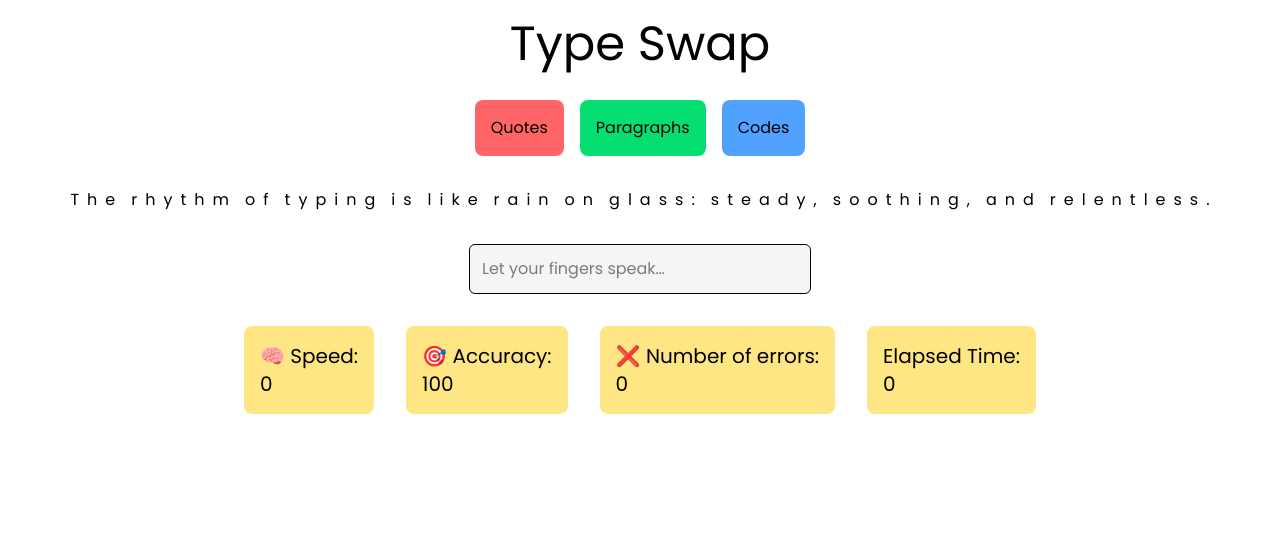
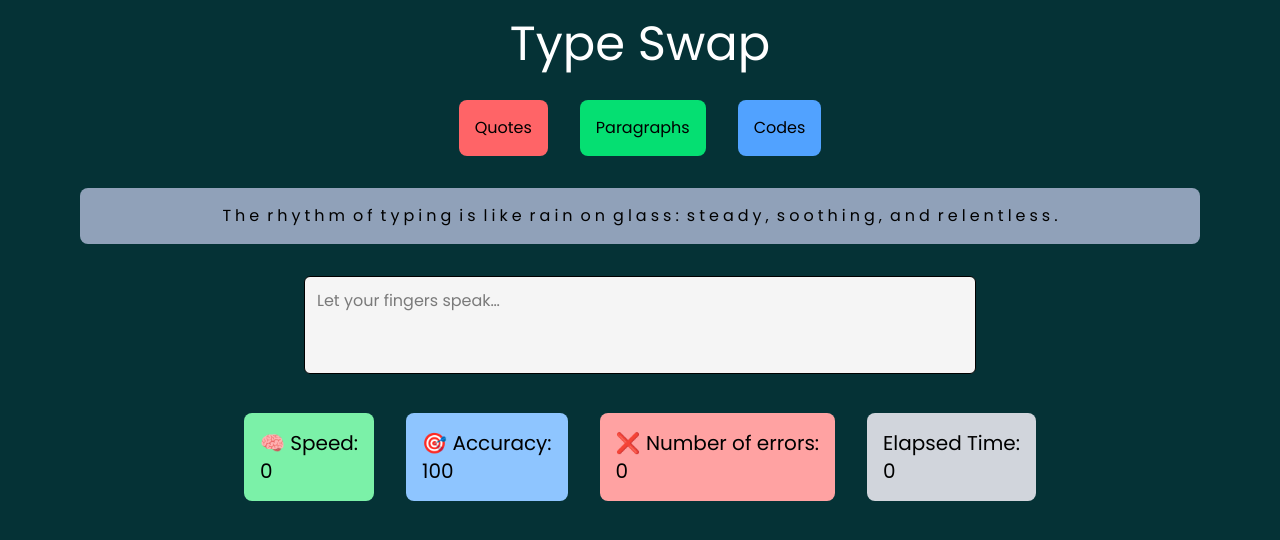
Before and after one commit to SivaKrishna6745/TypeSwap, a React (Vite) app: page / in a window 1280 px wide. Shown: the top 540 px of the page. Built offline with nearby package versions, Linux system fonts and the light colour scheme.

Commit message:
feat: Segregate common button classes into a const chore: Remove unused import style: Refine overall styling for improved UI experience

```diff
--- a/src/App.tsx
+++ b/src/App.tsx
@@ -31,7 +31,7 @@ function App() {
 
     return (
         <div className="mt-5 flex flex-col gap-8 justify-center items-center">
-            <h1 className="text-5xl">Type Swap</h1>
+            <h1 className="text-5xl text-white">Type Swap</h1>
             <ModeSwitcher selectedMode={'quotes'} onModeChange={handleModeChange} />
             <TextStream targetText={targetText} userInput={userInput} />
             <TypingInput value={userInput} onChange={setUserInput} />
--- a/src/components/MetricBox.tsx
+++ b/src/components/MetricBox.tsx
@@ -3,11 +3,19 @@ import React from 'react';
 type MetricBoxProps = {
     label: string;
     value: number;
+    color: 'red' | 'green' | 'blue' | 'gray';
 };
 
-const MetricBox = ({ label, value }: MetricBoxProps) => {
+const bgColorMap = {
+    red: 'bg-red-300',
+    green: 'bg-green-300',
+    blue: 'bg-blue-300',
+    gray: 'bg-gray-300',
+};
+
+const MetricBox = ({ label, value, color }: MetricBoxProps) => {
     return (
-        <div className="bg-amber-200 mx-4 p-4 rounded-lg text-xl">
+        <div className={`${bgColorMap[color]} mx-4 p-4 rounded-lg text-xl`}>
             <p>{label}</p>
             <p>{value}</p>
         </div>
--- a/src/components/MetricsPanel.tsx
+++ b/src/components/MetricsPanel.tsx
@@ -11,10 +11,10 @@ type MetricsPanelProps = {
 const MetricsPanel = ({ wpm, accuracy, errors, elapsedTime }: MetricsPanelProps) => {
     return (
         <div className="flex flex-wrap">
-            <MetricBox label={'🧠 Speed:'} value={wpm} />
-            <MetricBox label={'🎯 Accuracy:'} value={accuracy} />
-            <MetricBox label={'❌ Number of errors:'} value={errors} />
-            <MetricBox label={'Elapsed Time:'} value={elapsedTime} />
+            <MetricBox label={'🧠 Speed:'} value={wpm} color="green" />
+            <MetricBox label={'🎯 Accuracy:'} value={accuracy} color="blue" />
+            <MetricBox label={'❌ Number of errors:'} value={errors} color="red" />
+            <MetricBox label={'Elapsed Time:'} value={elapsedTime} color="gray" />
         </div>
     );
 };
--- a/src/components/ModeSwitcher.tsx
+++ b/src/components/ModeSwitcher.tsx
@@ -1,25 +1,33 @@
 import React from 'react';
-import typingData from '../data/typingData';
 
 type ModeSwitcherProps = {
     selectedMode: 'quotes' | 'paragraphs' | 'codes';
     onModeChange: (value: 'quotes' | 'paragraphs' | 'codes') => void;
 };
 
+const buttonClassNames =
+    'p-4 rounded-lg cursor-pointer hover:scale-110 hover:shadow-lg hover:text-white/90 transition-all duration-200';
+
 const ModeSwitcher = ({ selectedMode, onModeChange }: ModeSwitcherProps) => {
     return (
         <div className="flex flex-col gap-4">
-            <div className="flex justify-center items-center gap-4">
-                <button className="bg-red-400 p-4 rounded-lg cursor-pointer" onClick={() => onModeChange('quotes')}>
+            <div className="flex justify-center items-center gap-8">
+                <button
+                    className={`bg-red-400 hover:bg-red-600/80 ${buttonClassNames}`}
+                    onClick={() => onModeChange('quotes')}
+                >
                     Quotes
                 </button>
                 <button
-                    className="bg-green-400 p-4 rounded-lg cursor-pointer"
+                    className={`bg-green-400 hover:bg-green-600/80 ${buttonClassNames}`}
                     onClick={() => onModeChange('paragraphs')}
                 >
                     Paragraphs
                 </button>
-                <button className="bg-blue-400 p-4 rounded-lg cursor-pointer" onClick={() => onModeChange('codes')}>
+                <button
+                    className={`bg-blue-400 hover:bg-blue-600/80 ${buttonClassNames}`}
+                    onClick={() => onModeChange('codes')}
+                >
                     Codes
                 </button>
             </div>
--- a/src/components/TextStream.tsx
+++ b/src/components/TextStream.tsx
@@ -18,10 +18,10 @@ const TextStream = ({ targetText, userInput }: TextStreamProps) => {
     });
 
     return (
-        <div className="flex">
+        <div className="w-280 bg-slate-400 p-4 rounded-lg flex flex-wrap justify-center">
             {targetTextArray.map((letter, idx) => {
                 return (
-                    <span key={idx} className="mx-1 break-words">
+                    <span key={idx} className="mx-0.5 break-words">
                         {letter}
                     </span>
                 );
--- a/src/components/TypingInput.tsx
+++ b/src/components/TypingInput.tsx
@@ -7,10 +7,10 @@ type TypingInputProps = {
 
 const TypingInput = ({ value, onChange }: TypingInputProps) => {
     return (
-        <div>
-            <input
-                type="text"
-                className="w-full p-3 rounded-md border bg-neutral-100 focus:outline-none focus:ring"
+        <div className="w-2xl">
+            <textarea
+                rows={3}
+                className="w-full h-full p-3 rounded-md resize-none border bg-neutral-100 focus:outline-none focus:ring-blue-400"
                 value={value}
                 onChange={(e) => onChange(e.target.value)}
                 placeholder="Let your fingers speak…"
--- a/src/index.css
+++ b/src/index.css
@@ -2,4 +2,5 @@
 
 :root {
     font-family: 'Poppins', sans-serif;
+    background-color: #053236;
 }
```
